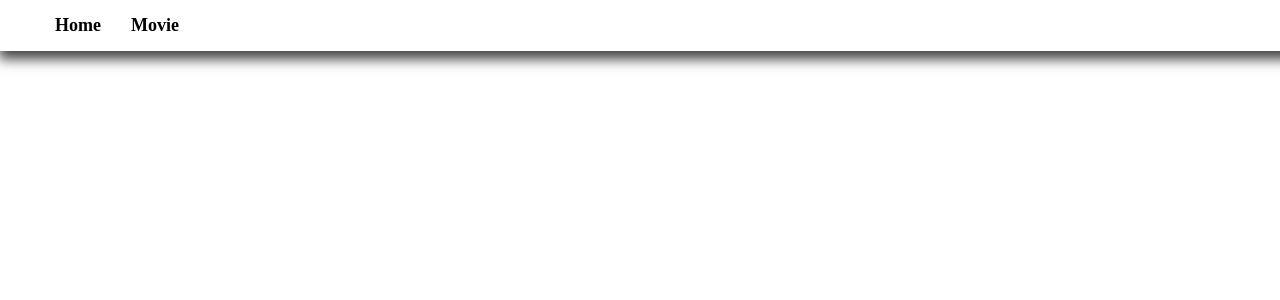
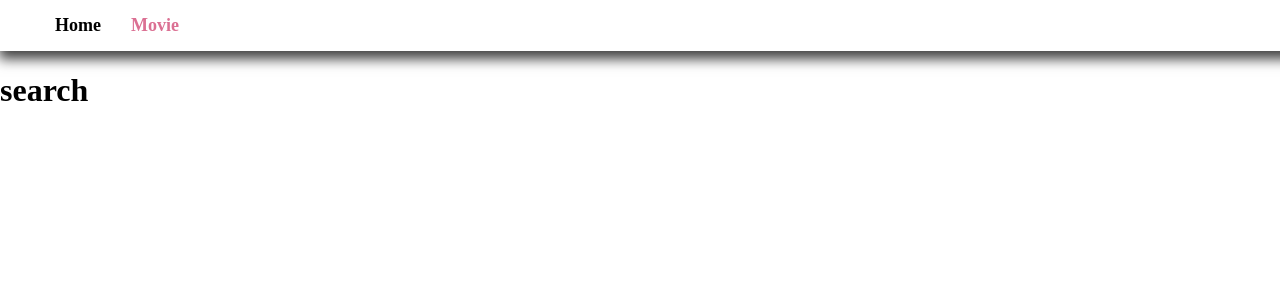
Before and after one commit to lyskoivan/goit-react-hw-04-movies, a React (Create React App) app: page /movies in a window 1280 px wide. Shown: the top 300 px of the page. Built offline with nearby package versions, Linux system fonts and the light colour scheme.

Commit message:
add movies route

```diff
--- a/src/components/App/App.js
+++ b/src/components/App/App.js
@@ -1,9 +1,10 @@
 import React, { Component } from 'react';
-import { Route } from 'react-router-dom';
+import { Switch, Route, Redirect } from 'react-router-dom';
 
 import Header from '../Header/Header';
 
 import HomePgae from '../../pages/HomePage/HomePage';
+import MoviesPage from '../../pages/MoviesPage/MoviesPage';
 
 class App extends Component {
   func = () => {
@@ -14,7 +15,11 @@ class App extends Component {
     return (
       <div>
         <Header />
-        <Route path="/" exact component={HomePgae} />
+        <Switch>
+          <Route path="/" exact component={HomePgae} />
+          <Route path="/movies" component={MoviesPage} />
+          <Redirect to="/" />
+        </Switch>
       </div>
     );
   }
--- a/src/components/Header/Header.js
+++ b/src/components/Header/Header.js
@@ -1,22 +1,29 @@
 import React from 'react';
-// import { NavLink } from 'react-router-dom';
+import { NavLink } from 'react-router-dom';
 
 import styles from './Header.module.css';
 
-// const ativeStyle = {
-//   color: 'rgb(131, 29, 55)',
-// };
-
 const Header = () => (
   <ul className={styles.nav_list}>
-    {/* <NavLink to="/" exact activeStyle={ativeStyle}>
-      <li className={styles.nav_list__element}>Home</li>
-    </NavLink>
-    <NavLink to="/movies" activeStyle={ativeStyle}>
-      <li className={styles.nav_list__element}>Movie</li>
-    </NavLink> */}
-    <li className={styles.nav_list__element}>Home</li>
-    <li className={styles.nav_list__element}>Movie</li>
+    <li className={styles.nav_list__element}>
+      <NavLink
+        to="/"
+        exact
+        activeClassName={styles['nav_list__link-active']}
+        className={styles.nav_list__link}
+      >
+        Home
+      </NavLink>
+    </li>
+    <li className={styles.nav_list__element}>
+      <NavLink
+        to="/movies"
+        activeClassName={styles['nav_list__link-active']}
+        className={styles.nav_list__link}
+      >
+        Movie
+      </NavLink>
+    </li>
   </ul>
 );
 
--- a/src/components/Header/Header.module.css
+++ b/src/components/Header/Header.module.css
@@ -12,9 +12,18 @@
   color: rgb(0, 0, 0);
   font-size: 18px;
   font-weight: 700;
+}
+
+.nav_list__link {
+  text-decoration: none;
+  color: rgb(0, 0, 0);
   transition: color ease-in-out 0.3s;
-  cursor: pointer;
 }
-.nav_list__element:hover {
-  color: rgb(212, 42, 57);
+
+.nav_list__link:hover {
+  color: palevioletred;
 }
+
+.nav_list__link-active {
+  color: palevioletred;
+}
--- a/src/components/HomeList/HomeList.js
+++ b/src/components/HomeList/HomeList.js
@@ -1,13 +1,22 @@
 import React from 'react';
+import PropTypes from 'prop-types';
 
-const HomeList = () => {
+import HomeListItem from '../HomeListItem/HomeListItem';
+
+const HomeList = ({ popularMovies }) => {
   return (
     <div>
       <ul>
-        <li>dd</li>
+        {popularMovies.map(movie => (
+          <HomeListItem key={movie.id} title={movie.title} />
+        ))}
       </ul>
     </div>
   );
 };
 
+HomeList.propTypes = {
+  popularMovies: PropTypes.arrayOf(PropTypes.shape().isRequired).isRequired,
+};
+
 export default HomeList;
--- a/src/components/HomeListItem/HomeListItem.js
+++ b/src/components/HomeListItem/HomeListItem.js
@@ -0,0 +1,12 @@
+import React from 'react';
+import PropTypes from 'prop-types';
+
+const HomeListItem = ({ title }) => {
+  return <li>{title}</li>;
+};
+
+HomeListItem.propTypes = {
+  title: PropTypes.string.isRequired,
+};
+
+export default HomeListItem;
--- a/src/pages/HomePage/HomePage.js
+++ b/src/pages/HomePage/HomePage.js
@@ -1,16 +1,25 @@
 import React, { Component } from 'react';
+
+import moviesAPI from '../../services/api';
 
 import HomeList from '../../components/HomeList/HomeList';
 
 export default class HomePage extends Component {
-  func = () => {
-    return 12;
+  state = {
+    popularMovies: [],
   };
 
+  componentDidMount() {
+    moviesAPI
+      .getPopularMovies()
+      .then(data => this.setState({ popularMovies: data.results }));
+  }
+
   render() {
+    const { popularMovies } = this.state;
     return (
       <div>
-        <HomeList />
+        <HomeList popularMovies={popularMovies} />
       </div>
     );
   }
--- /dev/null
+++ b/src/pages/MoviesPage/MoviesPage.js
@@ -0,0 +1,13 @@
+import React, { Component } from 'react';
+
+export default class MoviesPage extends Component {
+  func = () => {};
+
+  render() {
+    return (
+      <div>
+        <h1>search</h1>
+      </div>
+    );
+  }
+}
--- /dev/null
+++ b/src/services/api.js
@@ -0,0 +1,18 @@
+import axios from 'axios';
+
+const API_KEY = 'b7b330666a733df935ff0bb74641b061';
+
+axios.defaults.baseURL = 'https://api.themoviedb.org/3';
+
+export default {
+  async getPopularMovies() {
+    try {
+      const popularMovies = await axios.get(
+        `/trending/movie/day?api_key=${API_KEY}`,
+      );
+      return popularMovies.data;
+    } catch (error) {
+      throw new Error(error);
+    }
+  },
+};
```
Also changed, not shown: src/pages/MoviesPage/MoviesPage.module.css (added).
